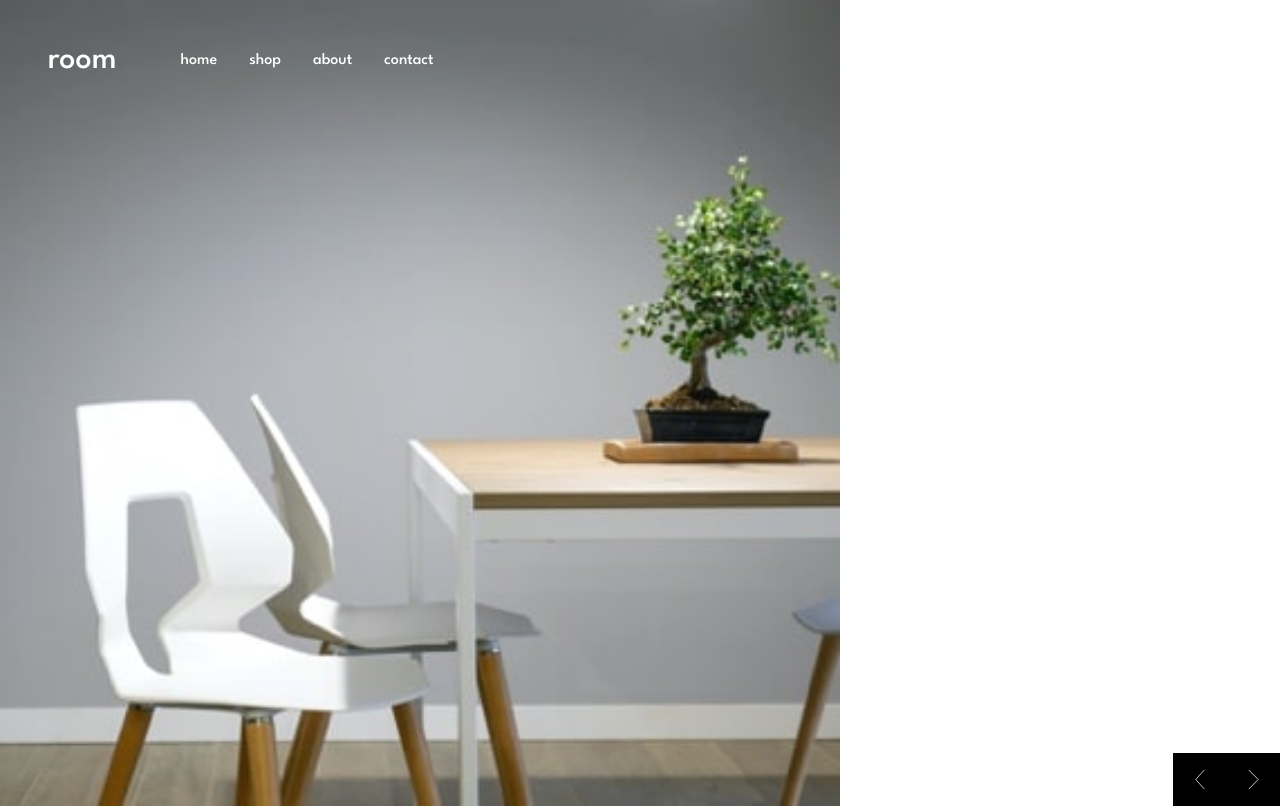
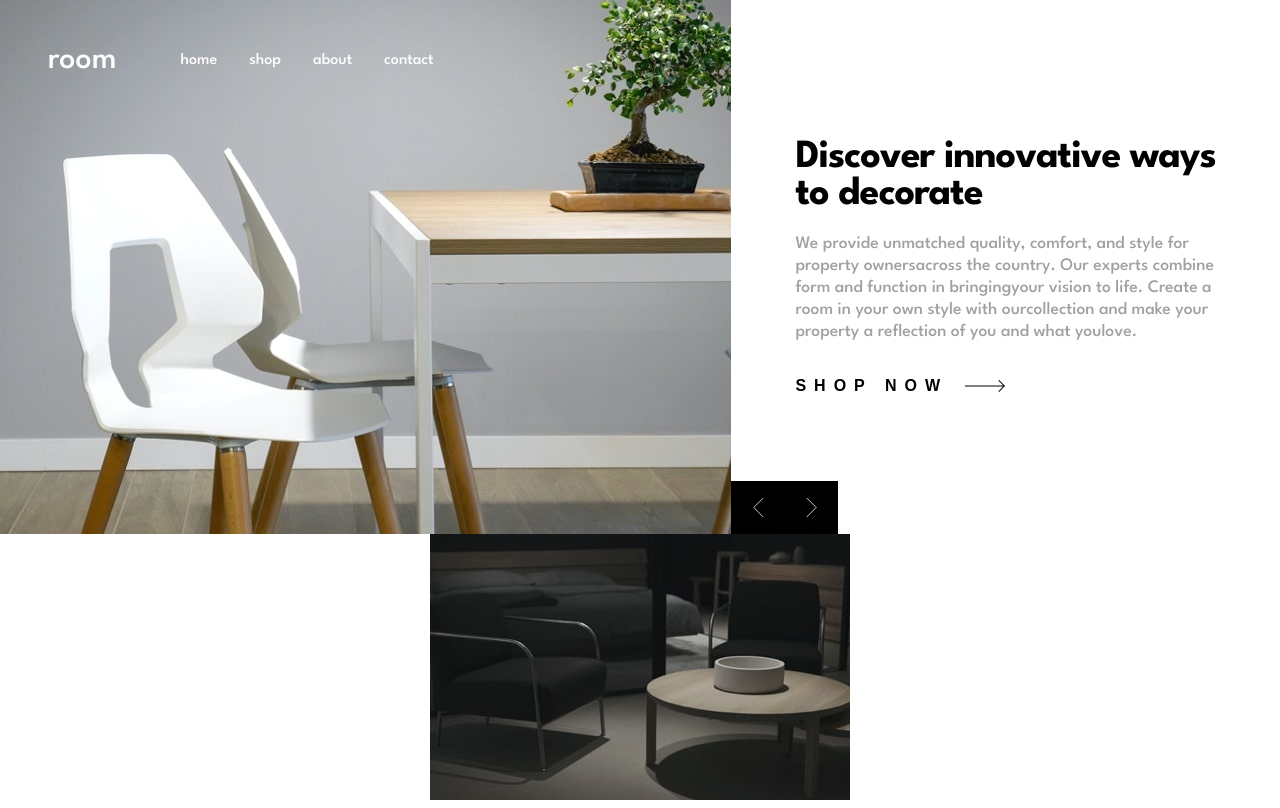
Before and after one commit to Naithcots/room-homepage, a Next.js app: page / in a window 1280 px wide. Shown: the top 808 px of the page. Built offline with nearby package versions, Linux system fonts and the light colour scheme.

Commit message:
Add responsive Hero component and container

```diff
--- a/src/components/Hero/index.module.css
+++ b/src/components/Hero/index.module.css
@@ -5,7 +5,11 @@
 .image {
   display: block;
   height: auto;
-  max-width: 100%;
+  width: 100%;
+}
+
+.desktop-image {
+  display: none;
 }
 
 .arrow-container {
@@ -14,6 +18,10 @@
   right: 0;
 
   display: flex;
+}
+
+.arrow-container-desktop {
+  display: none;
 }
 
 .arrow {
@@ -43,11 +51,12 @@
 }
 
 .title {
-  font-size: 2.25rem;
+  font-size: clamp(2.25rem, 5vw, 2.5rem);
   letter-spacing: -1px;
 }
 
 .description {
+  font-size: clamp(1rem, 2vw, 1.1rem);
   line-height: 1.25em;
   color: var(--dark-gray);
 }
@@ -68,3 +77,41 @@
   font-weight: 600;
   letter-spacing: 8px;
 }
+
+@media screen and (min-width: 40em) {
+  .image {
+    display: none;
+  }
+
+  .desktop-image {
+    display: block;
+  }
+}
+
+@media screen and (min-width: 840px) {
+  .hero {
+    display: grid;
+    grid-template-columns: 1fr 0.75fr;
+  }
+
+  .first-panel {
+    overflow: hidden;
+  }
+
+  .second-panel {
+    max-width: 75ch;
+    padding-inline: clamp(2.5em, 5vw, 6em);
+
+    position: relative;
+    justify-content: center;
+  }
+
+  .arrow-container {
+    display: none;
+  }
+
+  .arrow-container-desktop {
+    display: flex;
+    left: 0;
+  }
+}
--- a/src/components/Hero/index.tsx
+++ b/src/components/Hero/index.tsx
@@ -17,14 +17,22 @@ const Hero = () => {
   };
 
   return (
-    <section>
+    <section className={styles.hero}>
       <div className={styles["first-panel"]}>
         <Image
           src={slides[slideId].imageUrl.mobile}
+          width={375}
+          height={360}
+          alt=""
+          className={styles.image}
+        />
+
+        <Image
+          src={slides[slideId].imageUrl.desktop}
           width={840}
           height={534}
           alt=""
-          className={styles.image}
+          className={styles["desktop-image"]}
         />
         <div className={styles["arrow-container"]}>
           <button className={styles.arrow} onClick={previousSlide}>
@@ -60,6 +68,28 @@ const Hero = () => {
             className={styles["cta-arrow"]}
           />
         </button>
+        <div
+          className={`${styles["arrow-container"]} ${styles["arrow-container-desktop"]}`}
+        >
+          <button className={styles.arrow} onClick={previousSlide}>
+            <Image
+              src={"/images/icon-angle-left.svg"}
+              width={28}
+              height={48}
+              alt="arrow-left"
+              className={styles.icon}
+            />
+          </button>
+          <button className={styles.arrow} onClick={nextSlide}>
+            <Image
+              src={"/images/icon-angle-right.svg"}
+              width={28}
+              height={48}
+              alt="arrow-right"
+              className={styles.icon}
+            />
+          </button>
+        </div>
       </div>
     </section>
   );
--- a/src/pages/index.tsx
+++ b/src/pages/index.tsx
@@ -2,6 +2,7 @@ import About from "@/components/About";
 import Header from "@/components/Header";
 import Hero from "@/components/Hero";
 import Head from "next/head";
+import styles from "@/styles/Home.module.css";
 
 const Home = () => {
   return (
@@ -10,7 +11,7 @@ const Home = () => {
         <title>room</title>
       </Head>
 
-      <div>
+      <div className={styles.container}>
         <Header />
         <Hero />
         <About />
--- /dev/null
+++ b/src/styles/Home.module.css
@@ -0,0 +1,4 @@
+.container {
+  max-width: 1440px;
+  margin-inline: auto;
+}
```
